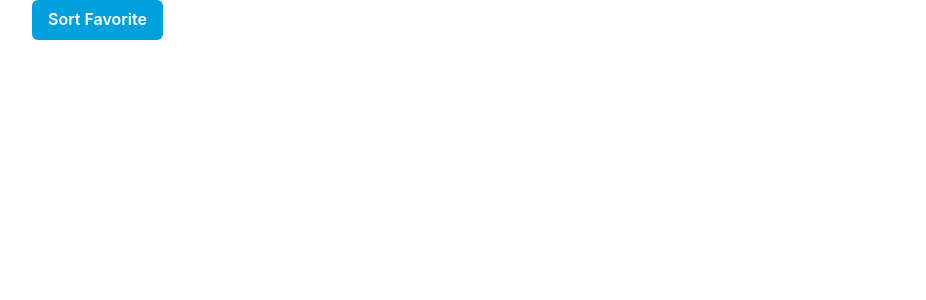
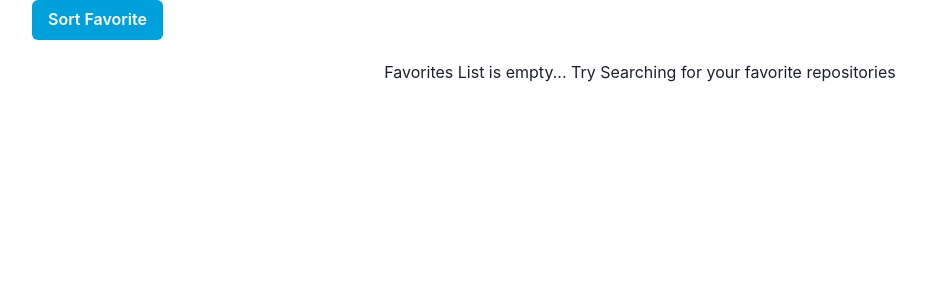
Before and after one commit to kihaen/repo-search, a Next.js app: page /favorite in a window 1280 px wide. Shown: the top 300 px of the page, without its empty margins (0-926 px from the left). Built offline with nearby package versions, Linux system fonts and the light colour scheme.

Commit message:
most recent

```diff
--- a/src/components/Card.tsx
+++ b/src/components/Card.tsx
@@ -16,7 +16,7 @@ const CardComponent = (props : props) : JSX.Element=>{
     const [isFavorited, disableFav] = useState(false);
     const {name, description, url, stars, callBack, showDelete} = props;
     return(
-        <Card>
+        <Card minW={"-moz-fit-content"}>
             <CardHeader>
             <Flex>
                 <Flex flex='1' gap='4' alignItems='center' flexWrap='wrap'>
@@ -52,7 +52,7 @@ const CardComponent = (props : props) : JSX.Element=>{
             </CardHeader>
             <CardBody>
                 <Text>
-                    Created at : {description}
+                    Created At : {description}
                 </Text>
             </CardBody>
         </Card>
--- a/src/pages/favorite.tsx
+++ b/src/pages/favorite.tsx
@@ -1,14 +1,14 @@
 import Layout from '@/components/Layout'
 import CardComponent from '@/components/Card'
 import { backendAPI } from '@/common/Constants'
-import { Stack, Menu, MenuButton,  Button,MenuList, MenuOptionGroup, MenuItemOption, MenuDivider, Select} from '@chakra-ui/react'
+import { Stack, Menu, MenuButton,  Button,MenuList, MenuOptionGroup, MenuItemOption, MenuDivider, Text} from '@chakra-ui/react'
 import styles from '@/styles/Home.module.css'
 import { useEffect, useState } from 'react'
 
 export type LocalRepo = {
   id : string,
   fullName : string,
-  createdAt : string,
+  createdAt : string | Date,
   stargazersCount : number,
   language : string,
   url : string
@@ -35,11 +35,11 @@ const favorite = (props : props)=> {
 
   useEffect(()=>{
     if(!setSortCategory){ // if we are not sorting by any category, just update regularly
-      setDataArray(data?.repos)
+      setDataArray(data?.repos?.map((obj)=> ({...obj, createdAt : new Date(obj.createdAt)})))
     }
     else{ // This is to keep the sort order consistent even when data updates
       handleSortSelect(sortByCategory, sortByOrder, data?.repos)
-      setDataArray(data?.repos)
+      setDataArray(data?.repos?.map((obj)=> ({...obj, createdAt : new Date(obj.createdAt)})))
     }
 
   },[data])
@@ -49,6 +49,7 @@ const favorite = (props : props)=> {
         const response = await fetch(backendAPI + `/repo/${id}`, {
             method : 'DELETE',
         })
+        // removing favorite then callback to parent function to invalidate dataset causing refresh
         invalidate()
     }
     catch(error){
@@ -70,14 +71,13 @@ const favorite = (props : props)=> {
 
   const sortByDate = (direction : string | string[], data? : LocalRepo[]) =>{ //  Data passthrough for when dataArray is not current
     let localArray  = data ?  data : dataArray;
-    const sorted = localArray?.map(obj => { return { ...obj, createdAt: new Date(obj.createdAt) } })
     if(direction === 'desc'){
-      sorted?.sort((a, b) => {return +b.createdAt - +a.createdAt})
+      localArray?.sort((a, b) => {return +b.createdAt - +a.createdAt})
     }
     else{
-      sorted?.sort((a, b) => {return +a.createdAt - +b.createdAt})
+      localArray?.sort((a, b) => {return +a.createdAt - +b.createdAt})
     }
-    const final = sorted?.map(obj => { return { ...obj, createdAt: obj.createdAt.toString()} })
+    const final = localArray?.map(obj => { return { ...obj, createdAt: obj.createdAt} })
     setDataArray(final)
   }
 
@@ -114,15 +114,19 @@ const favorite = (props : props)=> {
           </MenuList>
         </Menu>
         <Stack className={styles.menu} spacing={3}>
-        { dataArray &&
+        { dataArray && dataArray?.length > 0 ?
             <>
                 { dataArray?.map((item, index)=>{
                     const {fullName, createdAt, stargazersCount, url, id} = item;
                     return(
-                      <CardComponent key={index} name={fullName} description={createdAt} url={url} stars={stargazersCount} callBack={()=> handleRemoveFavorite(id)} showDelete />
+                      <CardComponent key={index} name={fullName} description={createdAt.toString()} url={url} stars={stargazersCount} callBack={()=> handleRemoveFavorite(id)} showDelete />
                     )
                 })}
             </>
+          :
+          <div className={styles.empty}>
+            <Text size={'lg'}>Favorites List is empty... Try Searching for your favorite repositories</Text>
+          </div>
         }
         </Stack>
       </Layout>
--- a/src/styles/Home.module.css
+++ b/src/styles/Home.module.css
@@ -37,3 +37,7 @@
 .menu{
   margin: 20px 0px;
 }
+
+.empty{
+  text-align: center;
+}
```
Also changed, not shown: src/components/SearchGithub.tsx (+14 -2 lines).
